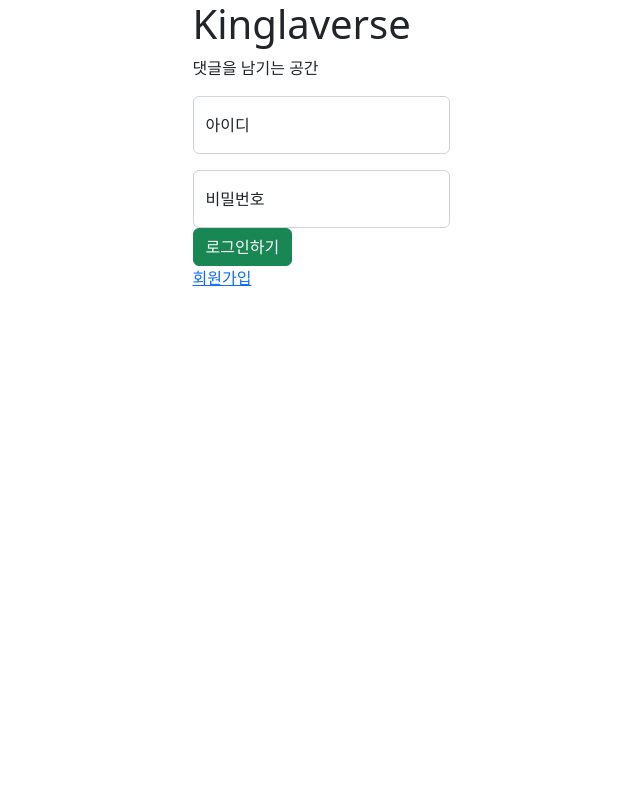
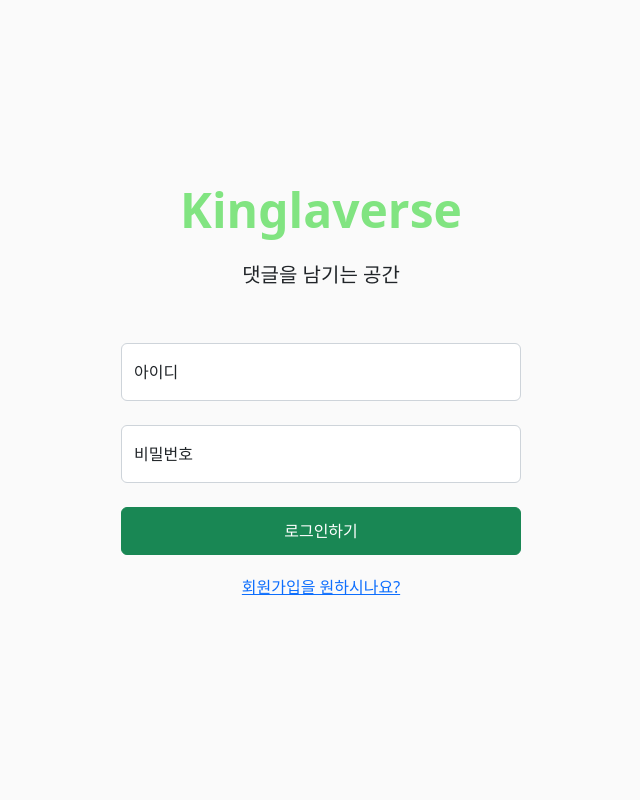
Before and after one commit to w00ye0l/movie-review-4, a Django app: page /accounts/login/ in a window 1280 px wide. Shown: the whole page, without its empty margins (319-959 px from the left). Run offline with Django 3.2, Linux system fonts and the light colour scheme; some libraries are stand-ins or nearby versions.

Commit message:
login_design

```diff
--- a/accounts/templates/accounts/login.html
+++ b/accounts/templates/accounts/login.html
@@ -3,37 +3,34 @@
 
 {% block content %}
 
-<div class="d-flex justify-content-center">
-
-  <div class="d-flex flex-column justify-content-center">
-    <div>
-      <h1>Kinglaverse</h1>
-      <p>댓글을 남기는 공간</p>
+<div class="d-flex justify-content-center" style="background-color: rgb(250, 250, 250); height: 100vh;">
+  <div class="d-flex flex-column justify-content-center" style="width: 25rem;">
+    <div class="mb-5">
+      <h1 class="text-center display-5 fw-bold mb-4" style="color: rgb(129, 228, 129);">Kinglaverse</h1>
+      <h5 class="text-center">댓글을 남기는 공간</h5>
     </div>
 
-    {% if request.user.is_authenticated %}
-    {{ request.user }}
-  {% endif %}
-
+    <div>
       <form action="" method="POST">
         {% csrf_token %}
-    <div class="form-floating mb-3">
-      <input type="text" class="form-control" id="floatingInput" name="username" placeholder="username">
+        <div class="form-floating">
+          <input type="text" class="form-control" placeholder="username">
           <label for="floatingInput">아이디</label>
         </div>
 
-    <div class="form-floating">
-      <input type="password" class="form-control" id="floatingPassword" name="password" placeholder="Password">
+        <div class="form-floating my-4">
+          <input type="password" class="form-control" placeholder="Password">
           <label for="floatingPassword">비밀번호</label>
         </div>
 
-    <div>
-      <input class="btn btn-success" type="submit" value="로그인하기">
+        <div style="height: 3rem;">
+          <button class="btn btn-success w-100 h-100" type="submit">로그인하기</button>
         </div>
       </form>
+    </div>
 
-  <div>
-    <a href="{% url 'accounts:signup' %}">회원가입</a>
+    <div style="line-height: 4rem;">
+      <a href="{% url 'accounts:signup' %}" class="hover d-flex justify-content-center">회원가입을 원하시나요?</a>
     </div>
   </div>
 </div>
```
Lines whose indentation alone changed are shown as unchanged.
